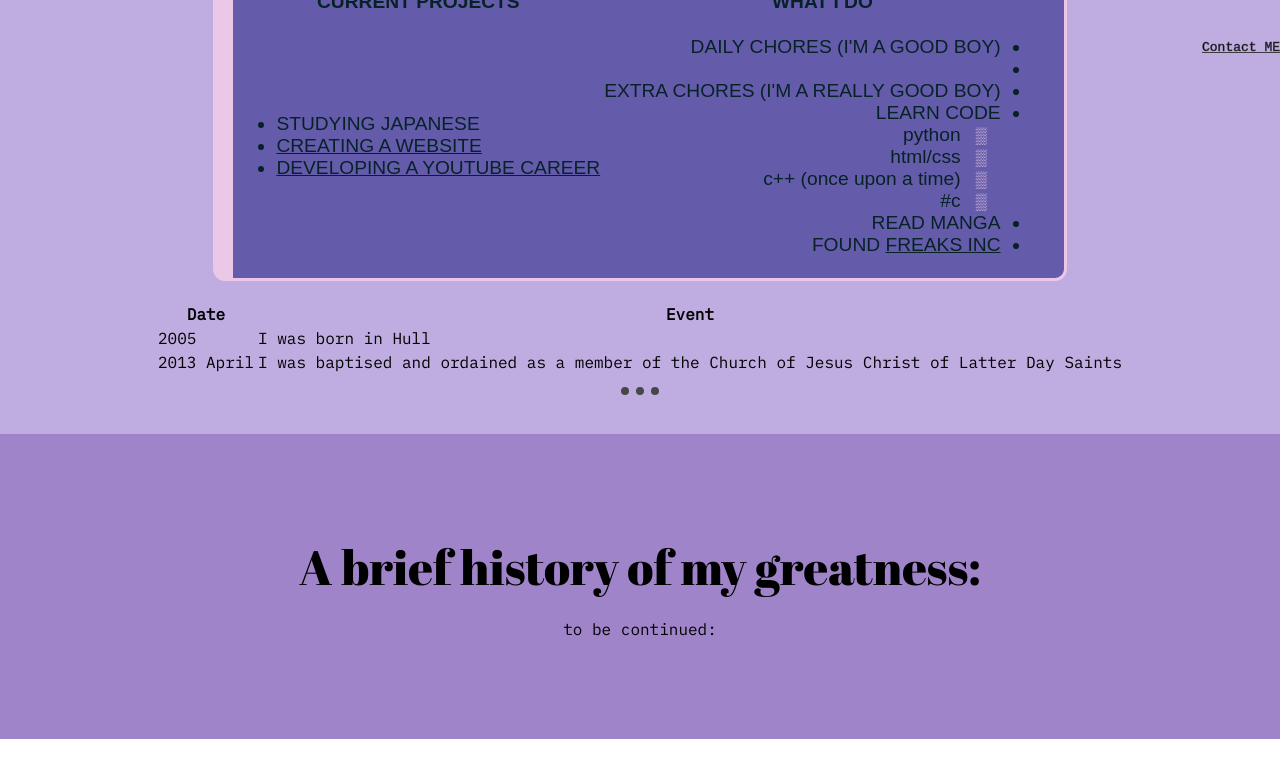
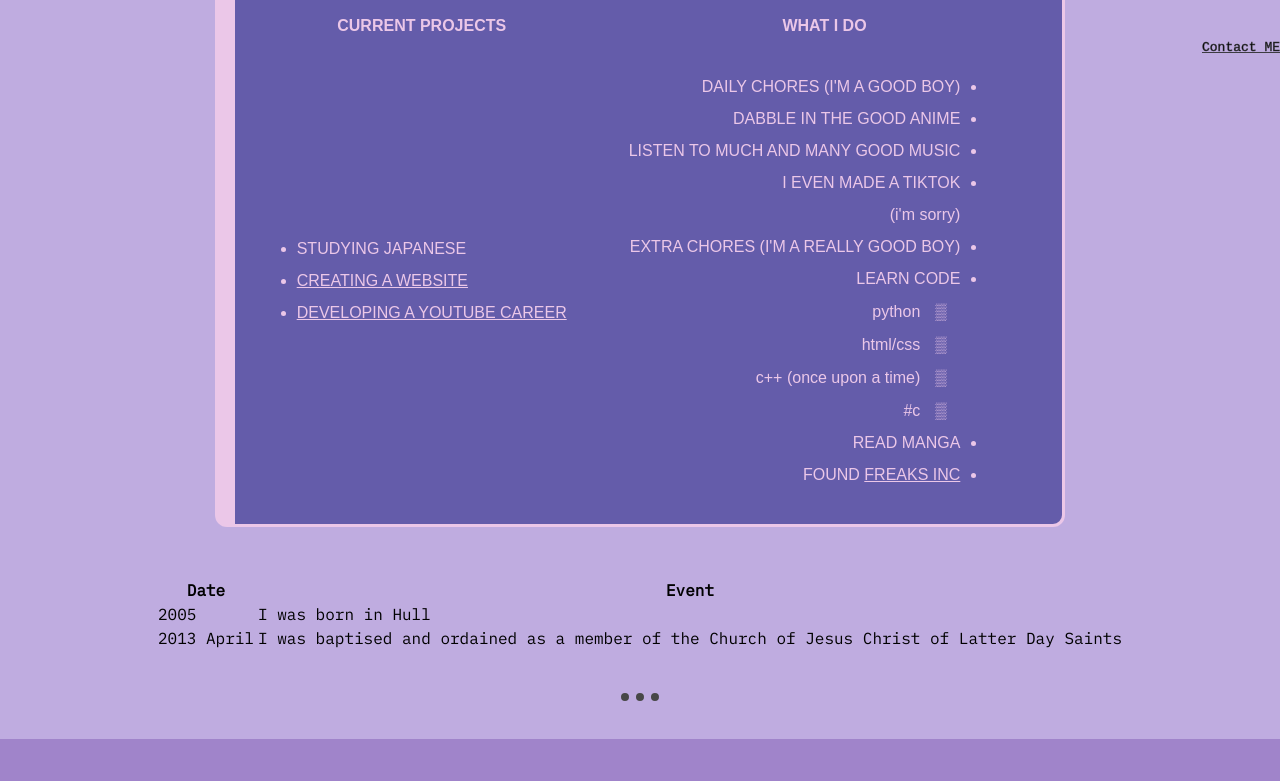
Before and after one commit to FREAKS-inc/Portfolio, a plain HTML site: page index.html in a window 1280 px wide. Shown: the part 743-1524 px from the top of the page. Before the commit the page ends 1482 px from the top, so only its background shows below. Drawn offline with Linux system fonts and the light colour scheme; a web font is replaced by a local one.

Commit message:
Updated Mission

```diff
--- a/CSS/styles.css
+++ b/CSS/styles.css
@@ -83,6 +83,10 @@ hr {
     -webkit-text-stroke-color: #3D3C42; */
 }
 
+.lowercase{
+    text-transform: lowercase;
+}
+
 .mission {
     border-style: solid;
     /*border-width: 10px 5% 10px 40%;*/
@@ -91,16 +95,18 @@ hr {
     border-radius: 12px;
     border-width: 3px 3px 3px 20px;
 
-    color: #072227;
+    color: #EBC7E8;
 
     display: inline-block;
     font-family: 'DotGothic16', sans-serif;
-    font-size: 1.2rem;
+    font-size: 1rem;
+    line-height: 2rem;
     margin: 0 0 20px 0;
-    padding-right: 20px;
+    padding: 10px 20px 0 0;
     position: relative;
 
     text-transform: uppercase;
+
 
     animation: shad-anim 15s linear infinite;
 
@@ -114,6 +120,14 @@ hr {
     width: 9%;
     margin-top: 0;
     margin-bottom: 10px;
+}
+
+.mission td{
+    padding: 10px 40px 15px 20px;
+}
+
+.significant-events{
+    padding: 30px;
 }
 
 .sub-list{
@@ -237,7 +251,7 @@ hr {
 
     margin: 0;
     padding-right: 0;
-    padding-top: 25px;
+    padding-top: 40px;
     padding-bottom: 3%;
 }
 
--- a/index.html
+++ b/index.html
@@ -47,10 +47,9 @@
                 <p>William Gill<i>, the bean responsible for creating</i><strong>
                         FREAKS inc. </strong><i> and</i></p>
                 <p class="test"><i> greatest guy you'll ever meet in your life</i></p>
-
             </div>
 
-
+            <!-- The Mission -->
             <div id="middle-container">
                 <div class="mission">
 
@@ -82,7 +81,10 @@
                             <td style="text-align: right" , dir="rtl">
                                 <ul type="I">
                                     <li>Daily chores (I'm a good boy)</li>
-                                    <li></li>
+                                    <li>Dabble in the good anime</li>
+                                    <li>listen to much and many good music</li>
+                                    <li>I even made a TikTok <p class="lowercase">(i'm
+                                            sorry)</p></li>
                                     <li>Extra chores (I'm a really good boy)</li>
                                     <li>Learn code</li>
                                     <ul class="sub-list">
@@ -92,7 +94,9 @@
                                         <li>C#</li>
                                     </ul>
                                     <li>Read Manga</li>
-                                    <li>Found <a href="https://www.freaks.org.uk">FREAKS inc</a></li>
+                                    <li>Found <a
+                                            href="https://www.freaks.org.uk">FREAKS
+                                            inc</a></li>
                                 </ol>
                             </td>
                         </tr>
@@ -100,6 +104,8 @@
 
                 </div>
 
+                <!-- Significant Events Table-->
+                <div class="significant-events">
                     <table>
                         <thead>
                             <th>Date</th>
@@ -116,6 +122,7 @@
                                 Jesus Christ of Latter Day Saints</td>
                         </tr>
                     </table>
+                </div>
                 <hr>
             </main>
 
@@ -124,7 +131,7 @@
 
 
         <div id="bottom-container">
-            <p class="brief-history-header">A brief history of my greatness:</p>
+            <p class="brief-history-header">A brief history:</p>
             <br>
             <p>to be continued:</p>
         </div>
```
Also changed, not shown: README.md. Lines whose indentation alone changed are shown as unchanged.
